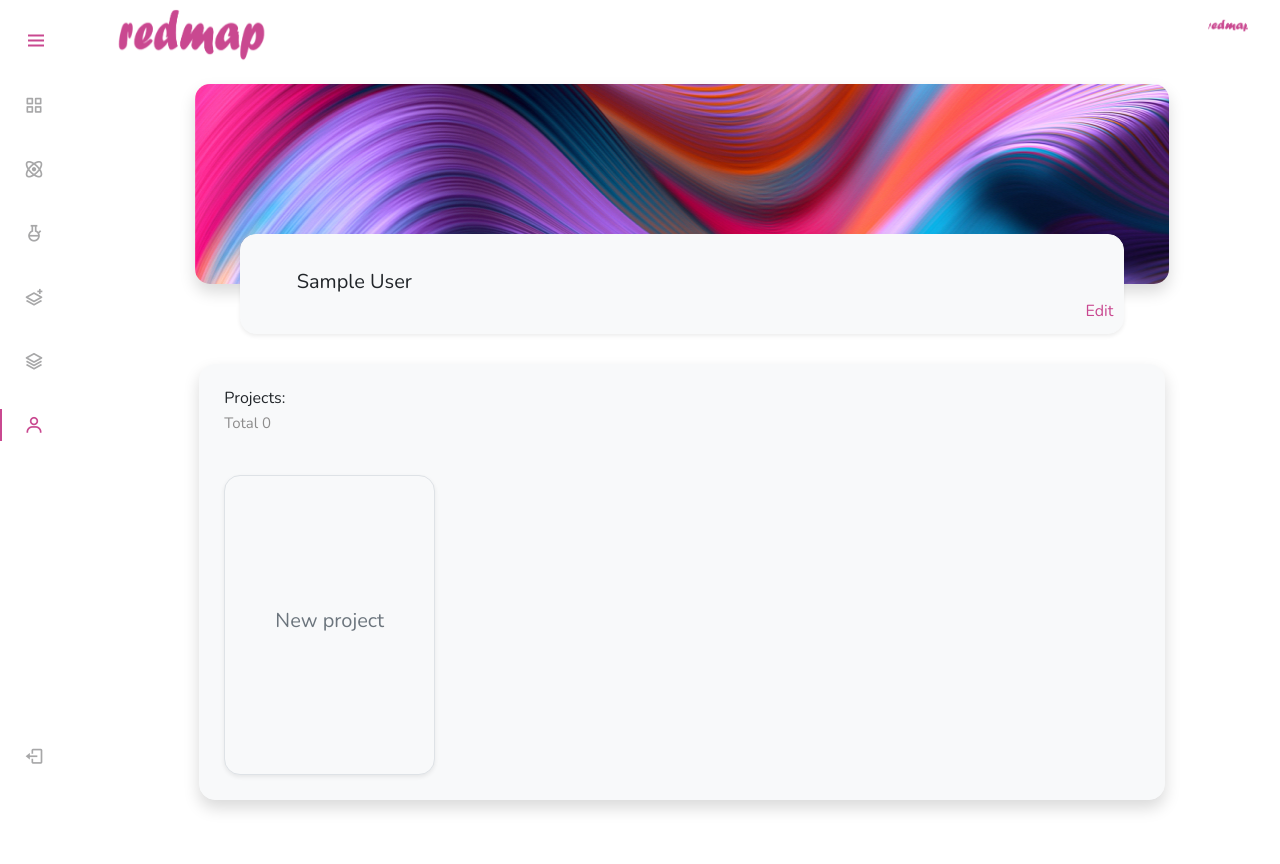
After one commit to patidarrahul/redmap, a Django app: page /profile/ in a window 1280 px wide. The commit adds this page. Run offline with Django 4.2, Linux system fonts and the light colour scheme; the visitor is signed in with stand-in values (Sample User, id 1); data that the repository does not hold is empty.

Commit message:
added profile page

```diff
--- a/experiment/urls.py
+++ b/experiment/urls.py
@@ -12,6 +12,8 @@ urlpatterns = [
     path('sign-in/', views.signInView, name='sign-in'),
     path('sign-up/', views.signUpView, name='sign-up'),
     path('sign-out/', views.signOutView, name='sign-out'),
+
+    path('profile/', views.profileView, name='profile'),
 
 
     path('reset-password/', auth_views.PasswordResetView.as_view(template_name='password-reset.html'), name='reset_password'),
@@ -55,4 +57,6 @@ urlpatterns = [
     path('stack/add/', views.addStackView, name='add-stack'),
     path('stack/update/<str:pk>/', views.updateStackView, name='update-stack'),
 
+
+
 ]
--- a/experiment/views.py
+++ b/experiment/views.py
@@ -20,7 +20,7 @@ from .forms import InventoryForm, ItemForm, SupplierForm, SpinProgramForm, SpinS
 
 
 
-from .models import UserProfile, Inventory, MeasurementUnit, Formulation, IngredientQuantity, Layer, SpinCoatingCondition, SpinProgram, SpinStep, ThermalEvaporationCondition, Stack, StackLayerRelationShip
+from .models import UserProfile, Inventory, MeasurementUnit, Formulation, IngredientQuantity, Layer, SpinCoatingCondition, SpinProgram, SpinStep, ThermalEvaporationCondition, Stack, StackLayerRelationShip, Project
 
 # Create your views here.
 
@@ -138,6 +138,19 @@ def signOutView(request):
     logout(request)
     messages.success(request, f'You have been logged out.')
     return redirect('sign-in')
+
+@login_required(login_url = 'sign-in')
+def profileView(request):
+    user = request.user
+    projects = Project.objects.filter(author=user)
+
+    context = {
+        'user': user,
+        'projects': projects,
+    }
+    return render(request, 'profile.html', context)
+
+
 
 
 # defining inventoryView, addInventoryView, updateInventoryView for inventory page
--- a/static/css/style.css
+++ b/static/css/style.css
@@ -22,6 +22,11 @@ body{
 }
 a {
     text-decoration: none;
+    color : #c94890;
+}
+
+a:hover{
+    color : #c94890;
 }
 .header{
     width: 100%;
@@ -188,3 +193,10 @@ a {
     background-color: var(--first-color-light); /* Your custom hover color here */
     border-color: var(--first-color-light);
 }
+
+.profile-cover{
+    background-color: rgb(234, 168, 93);
+    background-image: url(../images/profile-cover.jpg);
+    border-radius: 15px;
+    width: 90%; height: 200px;
+}
--- /dev/null
+++ b/static/js/profile.js
@@ -0,0 +1,6 @@
+      /*===== LINK ACTIVE =====*/
+  // Get a reference to the div element
+  var myDiv = document.getElementById("profile");
+
+  // Change the class when the page loads
+  myDiv.classList.add("active");
--- a/templates/base.html
+++ b/templates/base.html
@@ -55,7 +55,7 @@
 
                         <span class="nav_name">Stack</span>
                     </a>
-                    <a href="#" class="nav_link">
+                    <a href="{% url 'profile' %}" class="nav_link" id = "profile">
                         <i class='bx bx-user nav_icon'></i>
                         <span class="nav_name">Profile</span>
                     </a>
--- /dev/null
+++ b/templates/profile.html
@@ -0,0 +1,111 @@
+{% extends 'base.html' %} {% load static %} {% block content %}
+
+<div class="container-fluid mx-auto d-flex  justify-content-center" style="width: 95%; height: 250px; position: absolute; top: 20px;">
+
+    <div class="profile-cover shadow" >
+    </div>
+    <div class="card card-body shadow-sm overflow-hidden justify-content-center d-flex" style = "position: absolute; bottom: 0px; width : 80%; height: 100px">
+        <div class="row gx-4">
+          <div class="col-auto">
+            <div class="avatar avatar-xl position-relative">
+              {% if user.userprofile.profile_picture %}
+              <img
+                src=""
+                alt="profile_image"
+                class="w-100 border-radius-lg shadow-sm"
+              />
+              {% endif %}
+            </div>
+          </div>
+
+          <div class="col-auto my-auto">
+            <div class="h-100">
+              <h5 class="mb-1">{{user.first_name}} {{user.last_name}}</h5>
+              <p class="mb-0 font-weight-bold text-sm">{{request.user.userprofile.designation}}</p>
+            </div>
+          </div>
+          <div class="col">
+            <a
+              href=""
+              style="position: absolute; bottom: 10px; right: 10px;"
+            >
+              Edit</a
+            >
+          </div>
+        </div>
+    </div>
+</div>
+<div class="container-fluid mx-auto d-flex justify-content-center" style="width: 85%; position: absolute; top: 300px;">
+
+<div class="card card-body shadow" style="padding: 0;">
+
+        <div class="row p-4">
+            <h6 class="mb-1">Projects:</h6><p style ='font-size: 15px; color: rgb(141, 140, 140);'>Total {{projects.count}}</p>
+        </div>
+        <div class="row px-4 mb-4">
+            <div class="col-md-3" style = "height: 300px;">
+                <div class="card h-100  border shadow-sm" >
+                  <div class="card-body d-flex flex-column justify-content-center text-center">
+                    <a href="">
+                      <i class="fa fa-plus text-secondary mb-3"></i>
+                      <h5 class="text-secondary">New project</h5>
+                    </a>
+                  </div>
+                </div>
+            </div>
+            {% for project in projects %}
+            <div class="col-md-3" style = "height: 300px;">
+                <div class="card card-body h-100  border shadow-sm p-3" >
+                    <div class="row">
+                        <div class="col-6">
+                          <p class="text-gradient text-dark mb-2 text-sm">
+                            Project ID: {{project.id}}
+                          </p>
+                        </div>
+                        <div class="col-6">
+                          <a
+                            href=""
+                            style="float: right;"
+                            >Edit</a
+                          >
+                        </div>
+                      </div>
+                      <div class="row">
+                        <p style = " color: rgb(141, 140, 140); font-size: 14px;">
+                       Total Experiments: {{project.experiment_set.all.count}}
+
+                      </p>
+
+                      </div>
+                      <a href="" style = " color: rgb(0, 0, 0);">
+                        <h5>{{project.title}}</h5>
+                      </a>
+                      <p class="mb-4 text-sm" style = " color: rgb(141, 140, 140); font-size: 14px;">{{project.description|truncatechars:200}}</p>
+
+
+
+                      <div class="d-flex align-items-center justify-content-center mx-auto">
+                        <a
+
+                          style=" position: absolute; bottom: 10px; height : 30px; width: 155px;"
+                          href=""
+                        >
+                           Add New Experiment
+                        </a>
+
+                      </div>
+
+                </div>
+            </div>
+            {% endfor %}
+
+        </div>
+
+</div>
+<script src="https://code.jquery.com/jquery-3.6.0.min.js"></script>
+
+<script src = "{% static 'js/profile.js' %}"></script>
+
+
+
+{% endblock %}
```
Also changed, not shown: static/images/profile-cover.jpg (added), 1 other file.
